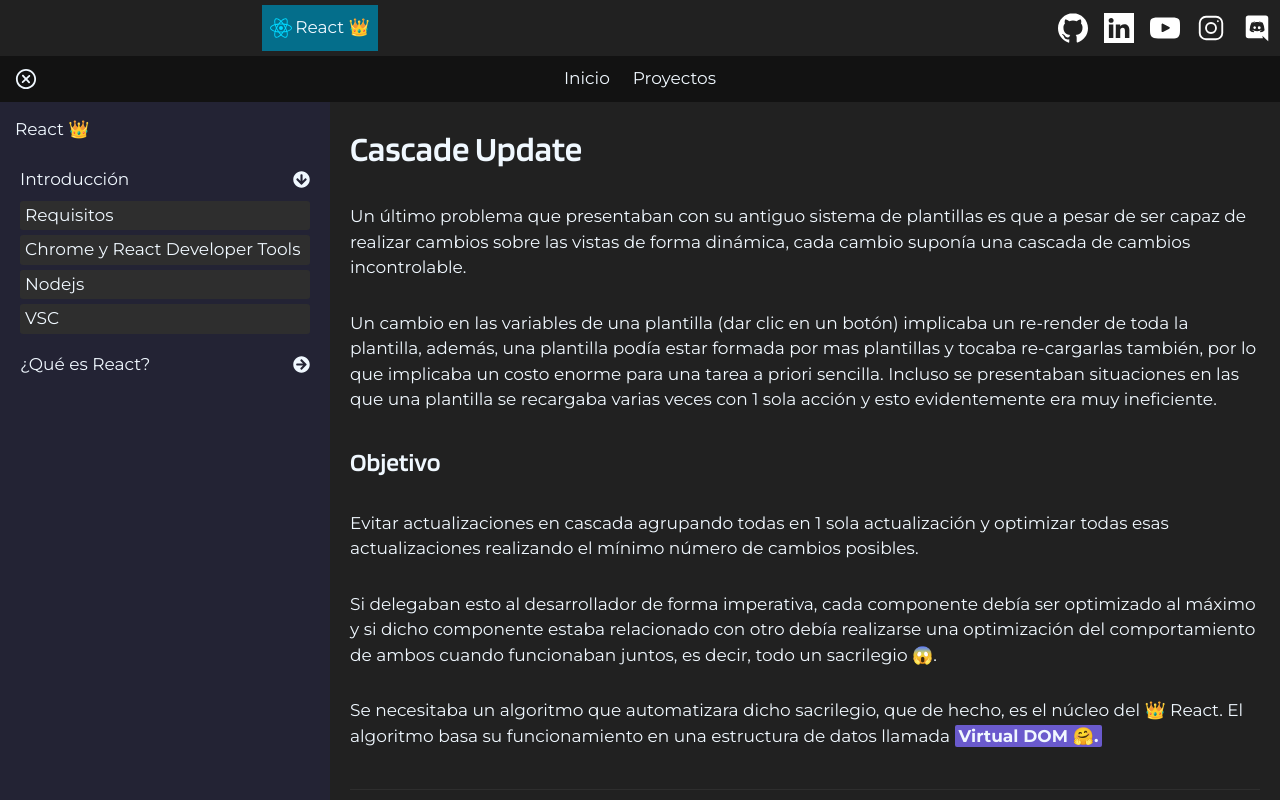
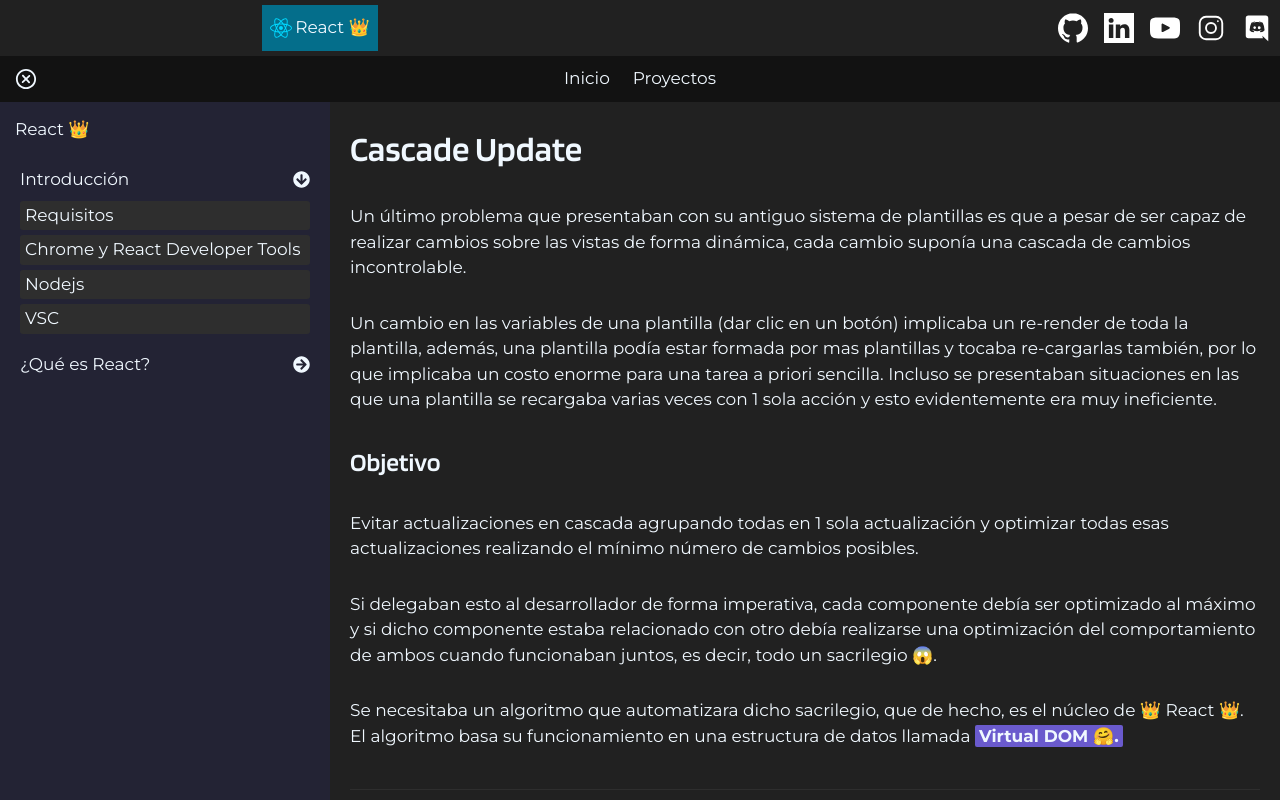
Before and after one commit to edarcode/edarcode, a React (Vite) app: page /react/what_is_react/cascade_update in a window 1280 px wide. Shown: the top 800 px of the page. Built offline with nearby package versions, Linux system fonts and the light colour scheme.

Commit message:
reafactor(src/components/react/CascadeUpdate/CascadeUpdate.jsx)

```diff
--- a/src/components/react/CascadeUpdate/CascadeUpdate.jsx
+++ b/src/components/react/CascadeUpdate/CascadeUpdate.jsx
@@ -30,8 +30,8 @@ export default function CascadeUpdate() {
 			</p>
 			<p>
 				Se necesitaba un algoritmo que automatizara dicho sacrilegio, que de
-				hecho, es el núcleo del 👑 React. El algoritmo basa su funcionamiento en
-				una estructura de datos llamada{" "}
+				hecho, es el núcleo de 👑 React 👑. El algoritmo basa su funcionamiento
+				en una estructura de datos llamada{" "}
 				<span className="special_word">Virtual DOM 🤗.</span>
 			</p>
 		</article>
```
